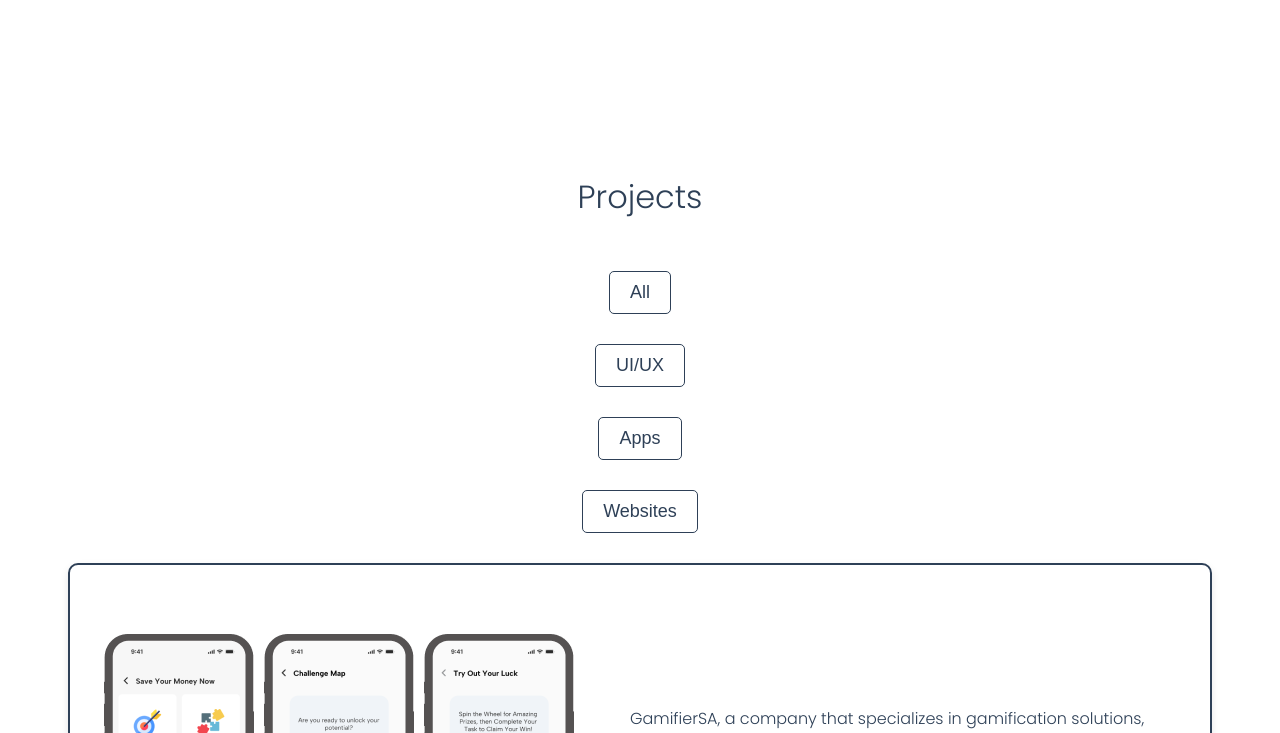
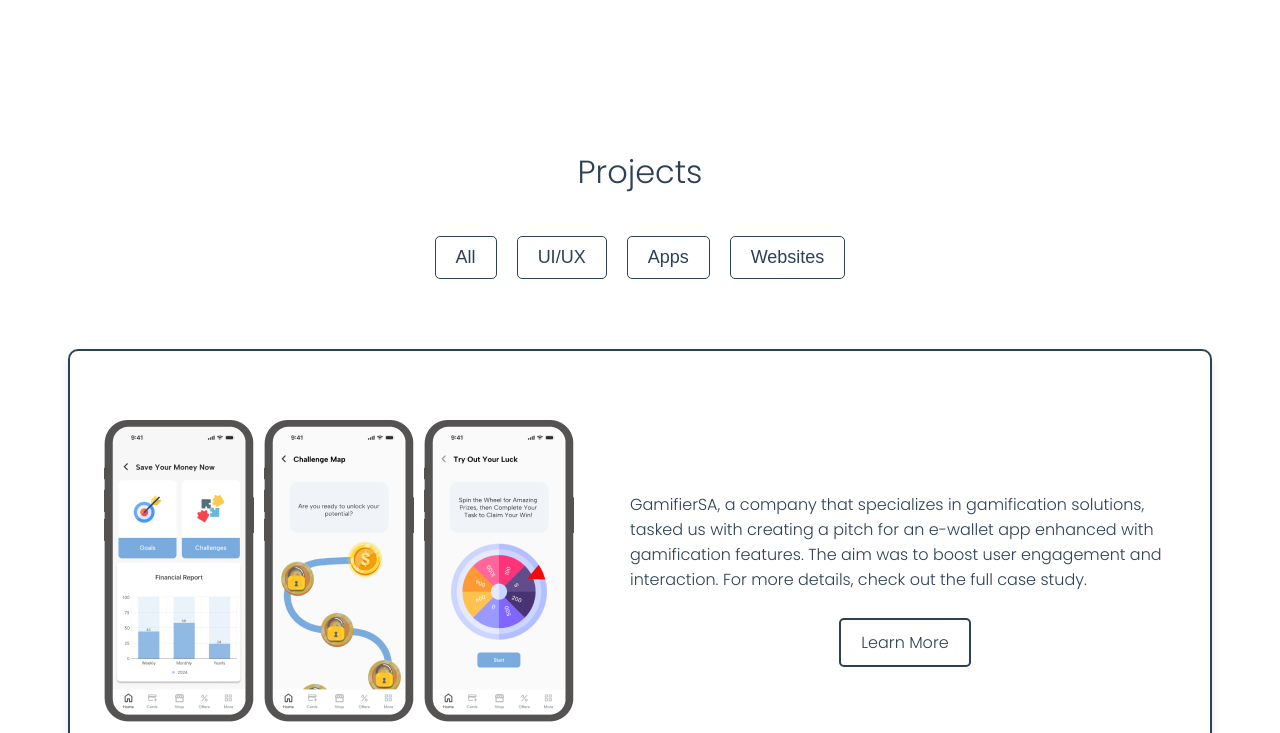
Before and after one commit to Lamees56/Lamees_Al-amri-s_Portfolio, a plain HTML site: page index.html in a window 1280 px wide. Shown: the part 634-1367 px from the top of the page. Drawn offline with Linux system fonts and the light colour scheme.

Commit message:
Add files via upload

```diff
--- a/index.html
+++ b/index.html
@@ -1,7 +1,4 @@
-Share
 
-User
-You said:
 <!DOCTYPE html>
 <html lang="en">
 <head>
@@ -197,12 +194,18 @@ You said:
             padding: 0 20px;
         }
         .tab-navigation {
+            margin-bottom: 50px;
             display: flex;
-            justify-content: center;
-            gap: 20px;
-            margin-bottom: 30px;
+    flex-direction: row;
+    justify-content: center; /* Center tabs properly */
+    align-items: center;
+    gap: 20px; /* Increase spacing between tabs */
+    margin-bottom: 50px;
+    padding: 20px 0;
+    width: 100%;
         }
         .tab {
+    display: inline-block; /* Ensures they stay side by side */
     padding: 10px 20px;
     background-color: #FFFFFF;
     color: #2E4057;
@@ -211,6 +214,8 @@ You said:
     cursor: pointer;
     font-size: 18px;
     font-weight: 300;
+    text-align: center;
+    white-space: nowrap;
         }
         .tab:hover {
             background-color: #36454F;
@@ -219,8 +224,10 @@ You said:
         .projects-section {
             display: flex;
     flex-direction: column;
-            align-items: center;
-            gap: 30px;
+    align-items: center; /* Centers content */
+    justify-content: center;
+    width: 100%;
+    margin-top: 50px;
         }
         .project-card {
             border: 2px solid #2E4057;
@@ -233,6 +240,8 @@ You said:
     align-items: center;
     justify-content: space-between;
     box-shadow: 0 4px 8px rgba(0, 0, 0, 0.1);
+    margin: 0 auto; /* Centers the project cards */
+    margin-bottom: 40px;
         }
         .image-placeholder {
             border: 2px solid rgba(255, 255, 255, 0.2);
@@ -312,10 +321,13 @@ You said:
     <!-- Projects Section -->
     <section id="projects" class="projects-section">
         <h2 class="section-title">Projects</h2>
+        <div class="tab-navigation">
             <button class="tab" onclick="showProjects('all')">All</button>
             <button class="tab" onclick="showProjects('uiux')">UI/UX</button>
             <button class="tab" onclick="showProjects('apps')">Apps</button>
             <button class="tab" onclick="showProjects('websites')">Websites</button>
+        </div>
+
         <div class="project-card all uiux">
             <div class="image-placeholder">
                 <img src="thumbnail1.png" alt="Thumbnail Stakeholder 1" style="width: 100%; height: 100%; object-fit: cover;">
```
Lines whose indentation alone changed are shown as unchanged.
